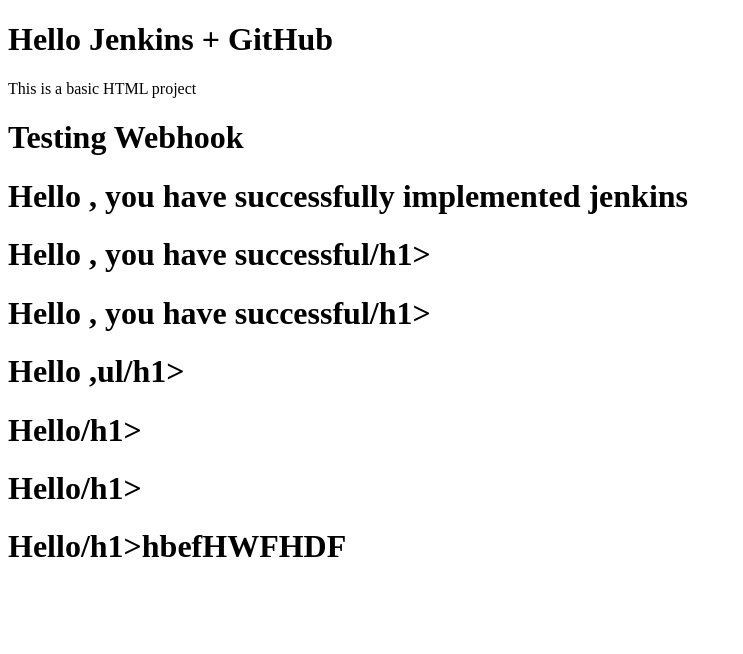
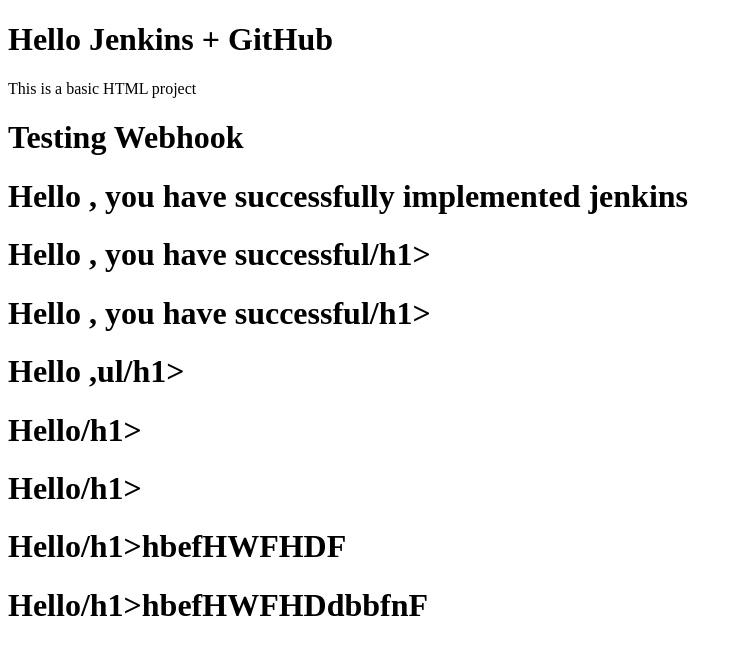
Before and after one commit to kalai-aws/Test, a plain HTML site: page index.html in a window 1280 px wide. Shown: the whole page, without its empty margins (0-743 px from the left). Drawn offline with Linux system fonts and the light colour scheme.

Commit message:
webhook succl

```diff
--- a/index.html
+++ b/index.html
@@ -16,3 +16,4 @@
 <h1>Hello/h1>
 <h1>Hello/h1>
 <h1>Hello/h1>hbefHWFHDF
+<h1>Hello/h1>hbefHWFHDdbbfnF
```
